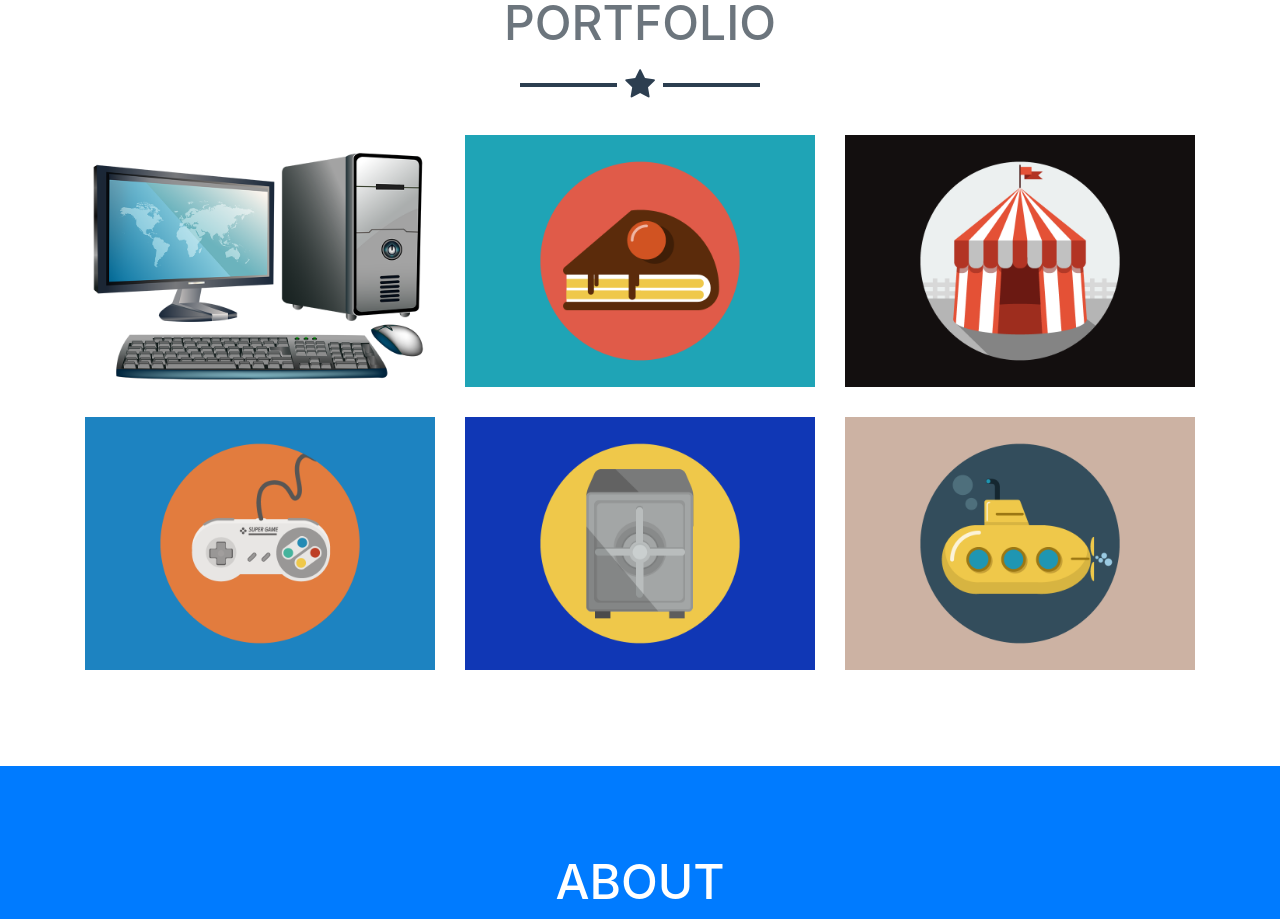
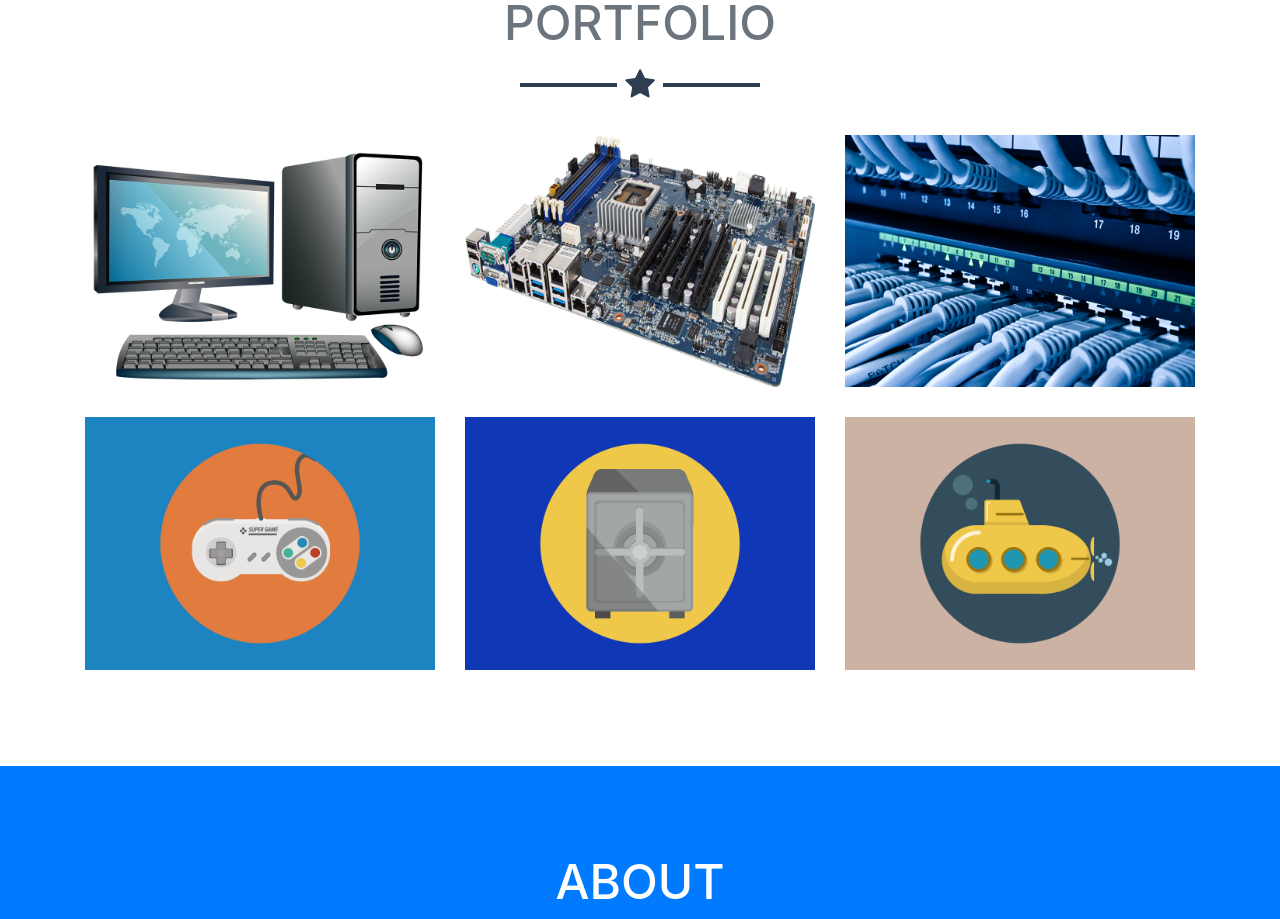
Before and after one commit to cgrothe7770c/cgrothe7770c.github.io, a website with bundled scripts: page index.html in a window 1280 px wide. Shown: the part 877-1796 px from the top of the page. Built offline with nearby package versions, Linux system fonts and the light colour scheme.

Commit message:
add images

```diff
--- a/index.html
+++ b/index.html
@@ -85,7 +85,7 @@
                   <i class="fa fa-search-plus fa-3x"></i>
                 </div>
               </div>
-              <img class="img-fluid" src="img/portfolio/cake.png" alt="">
+              <img class="img-fluid" src="img/motherboard.png" alt="">
             </a>
           </div>
           <div class="col-md-6 col-lg-4">
@@ -95,7 +95,7 @@
                   <i class="fa fa-search-plus fa-3x"></i>
                 </div>
               </div>
-              <img class="img-fluid" src="img/portfolio/circus.png" alt="">
+              <img class="img-fluid" src="img/networking.png" alt="">
             </a>
           </div>
           <div class="col-md-6 col-lg-4">
```
Also changed, not shown: img/motherboard.png (added), img/networking.png (added).
